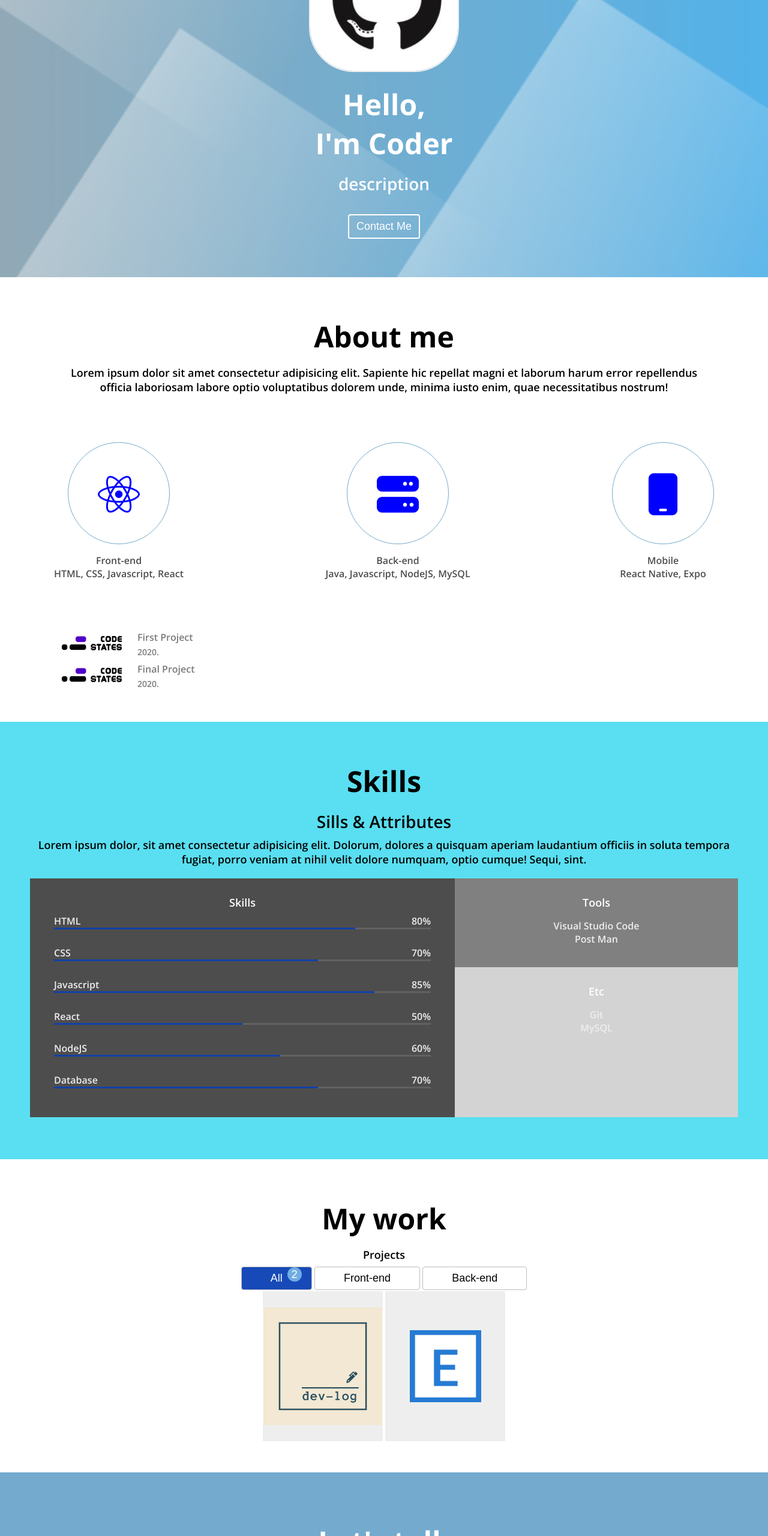
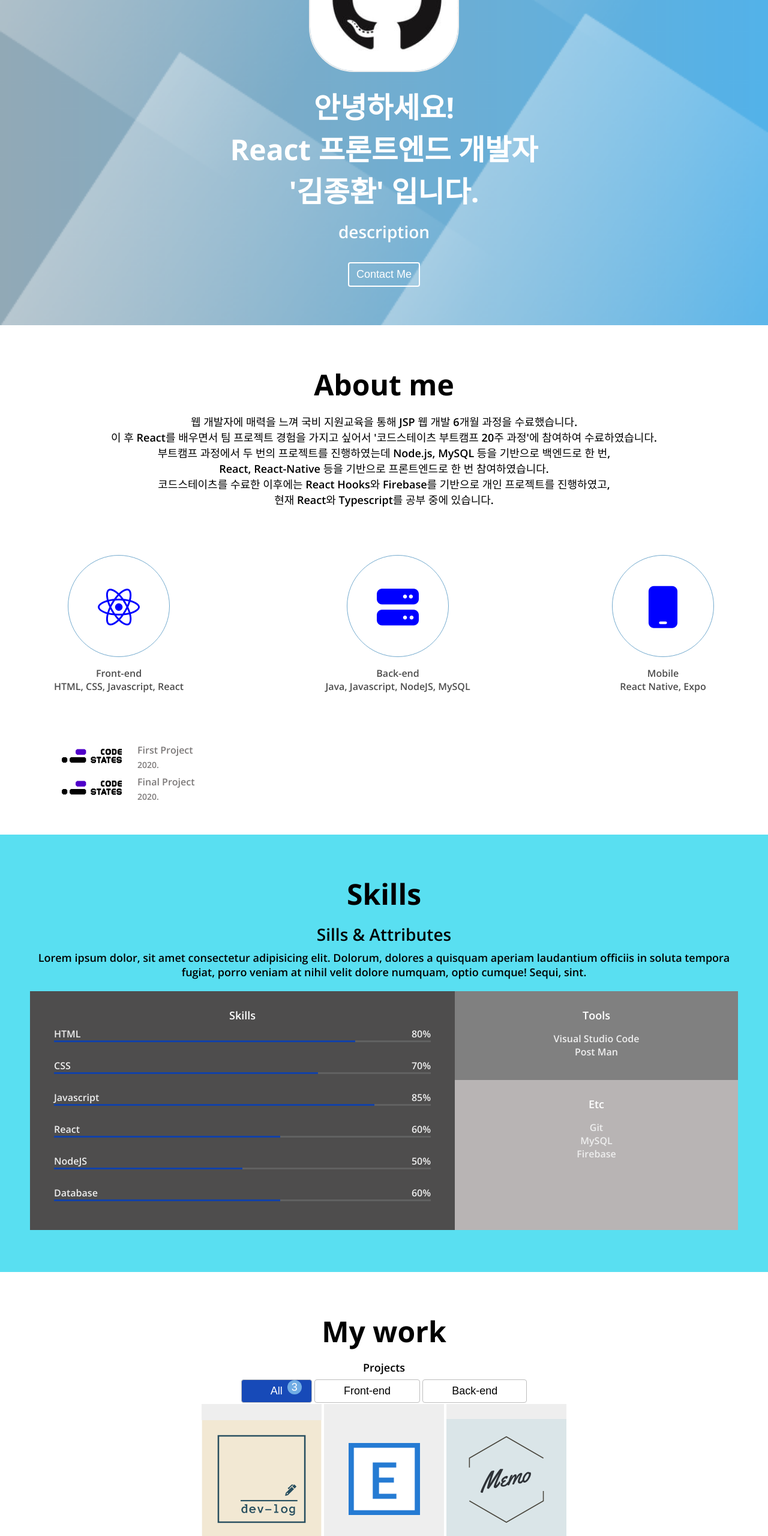
Before and after one commit to jhkim9513/Portfolio, a plain HTML site: page index.html in a window 1280 px wide. Shown: the part 240-2800 px from the top of the page at 60% size. Drawn offline with nearby package versions, Linux system fonts and the light colour scheme.

Commit message:
add personal project

```diff
--- a/index.html
+++ b/index.html
@@ -40,7 +40,7 @@
   <section id="home">
     <div class="home__container">
       <img src="imgs/profile.png" alt="JongHwan's profile photo" class="home__avatar">
-    <h1 class="home__title">Hello, <br/>I'm Coder</h1>
+    <h1 class="home__title">안녕하세요! <br/>React 프론트엔드 개발자 <br/> '김종환' 입니다.</h1>
     <h2 class="home__description">description</h2>
     <button class="home__contact">Contact Me</button>
     </div>
@@ -48,7 +48,11 @@
   <!-- About -->
   <section id="about" class="section section__container">
     <h1>About me</h1>
-    <p>Lorem ipsum dolor sit amet consectetur adipisicing elit. Sapiente hic repellat magni et laborum harum error repellendus officia laboriosam labore optio voluptatibus dolorem unde, minima iusto enim, quae necessitatibus nostrum!</p>
+    <p>웹 개발자에 매력을 느껴 국비 지원교육을 통해 JSP 웹 개발 6개월 과정을 수료했습니다. <br/>
+      이 후 React를 배우면서 팀 프로젝트 경험을 가지고 싶어서 '코드스테이츠 부트캠프 20주 과정'에 참여하여 수료하였습니다. <br/>
+
+      부트캠프 과정에서 두 번의 프로젝트를 진행하였는데 Node.js, MySQL 등을 기반으로 백엔드로 한 번, <br/> React, React-Native 등을 기반으로 프론트엔드로 한 번 참여하였습니다. <br/>
+      코드스테이츠를 수료한 이후에는 React Hooks와 Firebase를 기반으로 개인 프로젝트를 진행하였고, <br/> 현재 React와 Typescript를 공부 중에 있습니다.</p>
     <div class="about__majors">
       <div class="major">
         <div class="major__icon">
@@ -137,6 +141,15 @@
         <div class="skill">
           <div class="skill__description">
             <span>React</span>
+            <span>60%</span>
+          </div>
+          <div class="skill__bar">
+            <div class="skill__value" style="width: 60%;"></div>
+          </div>
+        </div>
+        <div class="skill">
+          <div class="skill__description">
+            <span>NodeJS</span>
             <span>50%</span>
           </div>
           <div class="skill__bar">
@@ -145,20 +158,11 @@
         </div>
         <div class="skill">
           <div class="skill__description">
-            <span>NodeJS</span>
+            <span>Database</span>
             <span>60%</span>
           </div>
           <div class="skill__bar">
             <div class="skill__value" style="width: 60%;"></div>
-          </div>
-        </div>
-        <div class="skill">
-          <div class="skill__description">
-            <span>Database</span>
-            <span>70%</span>
-          </div>
-          <div class="skill__bar">
-            <div class="skill__value" style="width: 70%;"></div>
           </div>
         </div>
       </div>
@@ -175,6 +179,7 @@
           <ul class="etc__list">
             <li><span>Git</span></li>
             <li><span>MySQL</span></li>
+            <li><span>Firebase</span></li>
           </ul>
         </div>
       </div>
@@ -187,8 +192,8 @@
     <h1>My work</h1>
     <h3>Projects</h3>
     <div class="work__categories">
-      <button class="category__btn selected" data-filter="*">All<span class="cateogry__count">2</span></button>
-      <button class="category__btn" data-filter="front-end">Front-end<span class="cateogry__count">1</span></button>
+      <button class="category__btn selected" data-filter="*">All<span class="cateogry__count">3</span></button>
+      <button class="category__btn" data-filter="front-end">Front-end<span class="cateogry__count">2</span></button>
       <button class="category__btn" data-filter="back-end">Back-end<span class="cateogry__count">1</span></button>
     </div>
 
@@ -207,6 +212,15 @@
         <img class="project__img" src="imgs/projects/final__logo.png" alt="final project">
         <div class="project__description">
           <h3>Final Project</h3>
+          <span>Front-end</span>
+        </div>
+      </a>
+
+      <a href="https://github.com/jhkim9513/youtube-MemoMaker/wiki"
+      class="project" target="blank" data-type="front-end">
+        <img class="project__img" src="imgs/projects/personal__logo.png" alt="personal project">
+        <div class="project__description">
+          <h3>Personal Project</h3>
           <span>Front-end</span>
         </div>
       </a>
--- a/style.css
+++ b/style.css
@@ -264,7 +264,7 @@ p {
 
 .skillset {
   display: flex;
-  background-color: lightgrey;
+  background-color: rgb(184, 180, 180);
   color: var(--color-light-white);
   margin: 20px 0;
 }
```
Also changed, not shown: imgs/projects/personal__logo.png (added), 1 other file.
